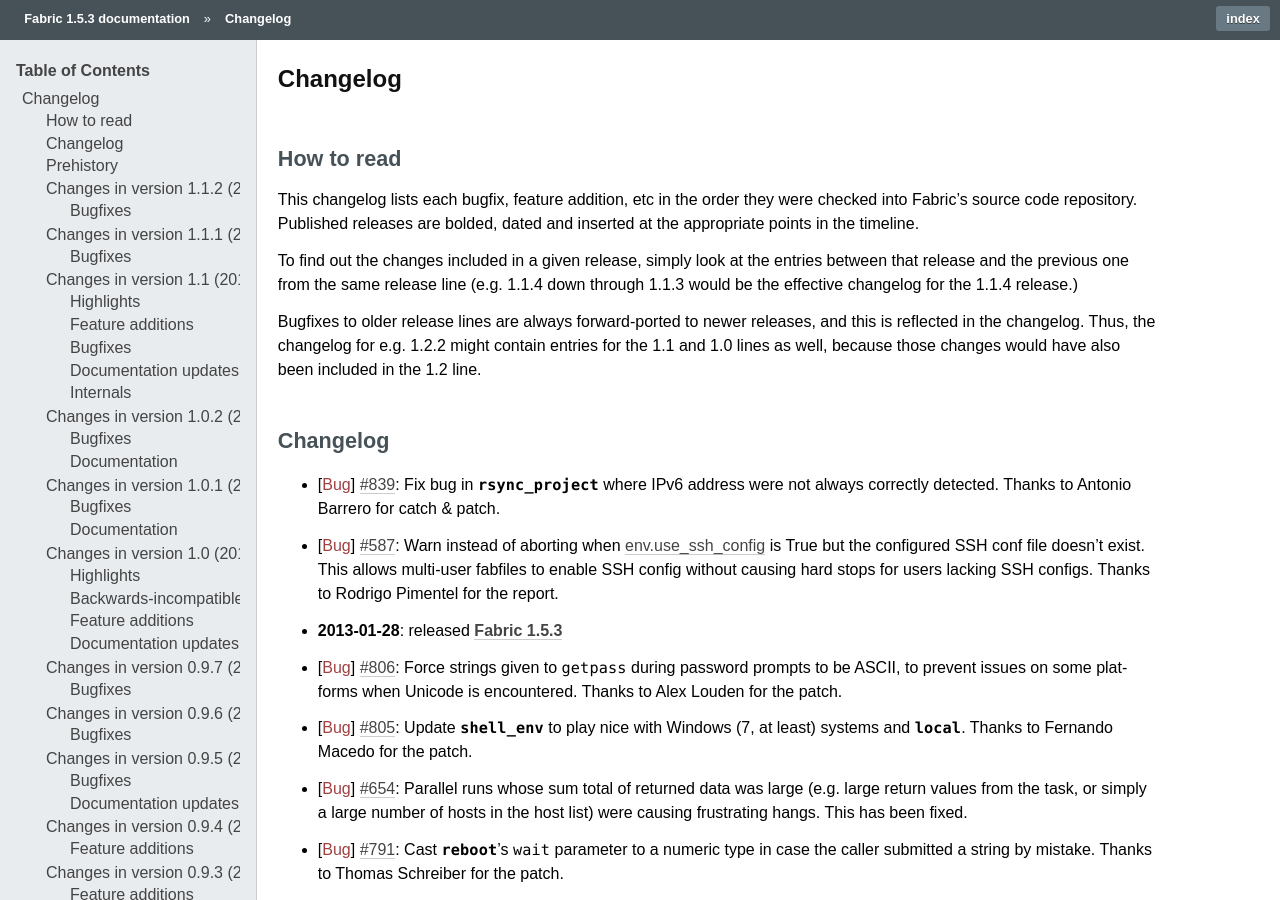
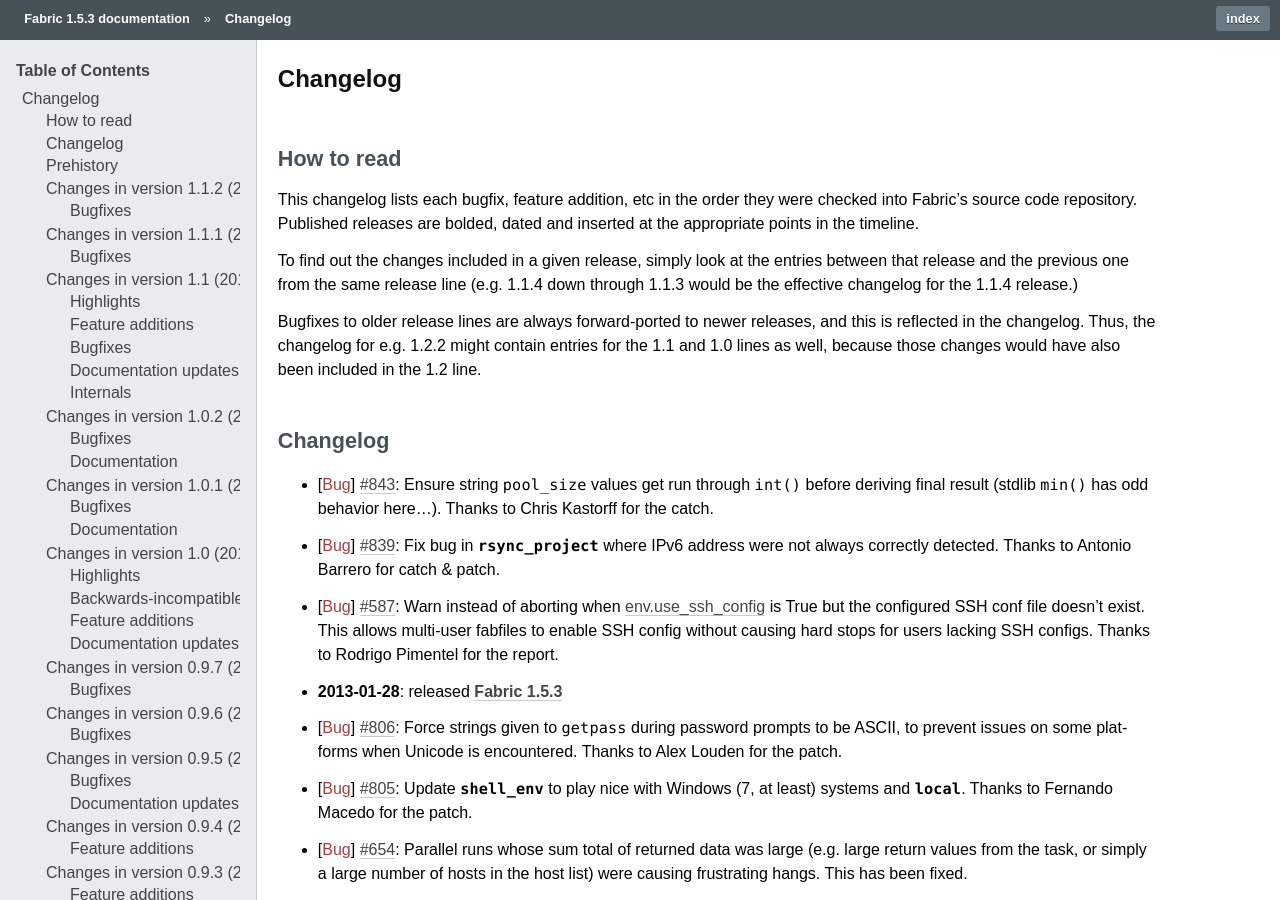
Before and after one commit to fabric/fabric, a Sphinx documentation site: the page built from docs/changelog.rst, in a window 1280 px wide and 900 px high. Built offline with Sphinx 7.4.7, drawn with Linux system fonts in a browser that asks for light colours.

Commit message:
Fix #843 by casting pool_size prior to min

```diff
--- a/docs/changelog.rst
+++ b/docs/changelog.rst
@@ -25,6 +25,9 @@
 Changelog
 =========
 
+* :bug:`843` Ensure string ``pool_size`` values get run through ``int()``
+  before deriving final result (stdlib ``min()`` has odd behavior here...).
+  Thanks to Chris Kastorff for the catch.
 * :bug:`839` Fix bug in `~fabric.contrib.project.rsync_project` where IPv6
   address were not always correctly detected. Thanks to Antonio Barrero for
   catch & patch.
```
Also changed, not shown: 1 other file.
